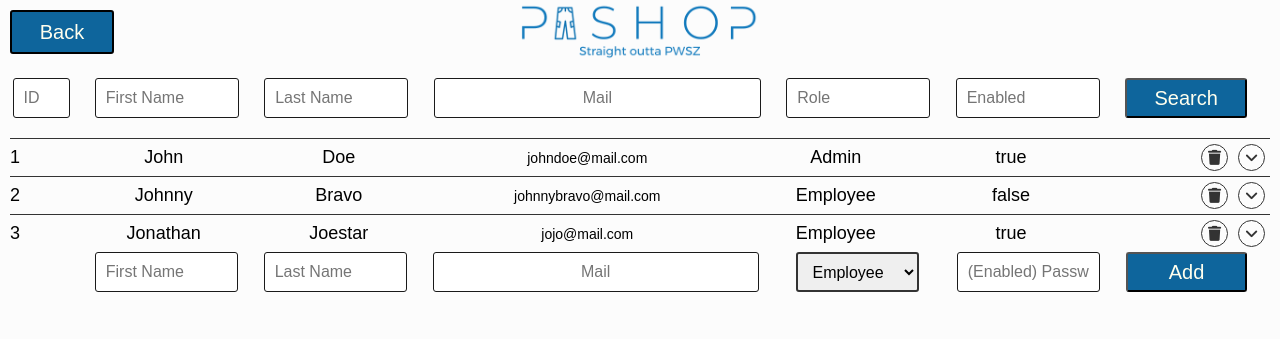
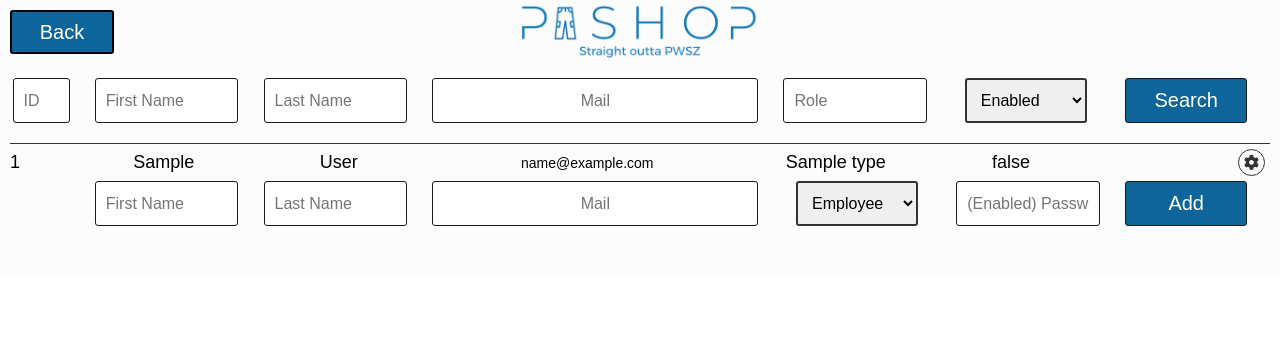
Before and after one commit to PawelDrozdowski/Website-PaShop, a PHP site: page /_users.php in a window 1280 px wide. Shown: the top 339 px of the page. Run offline with PHP 8.4, Linux system fonts and the light colour scheme; tables that the repository leaves empty or names only in its code hold one stand-in row (values such as "Sample post"); some libraries are stand-ins or nearby versions; some web fonts are replaced.

Commit message:
Added users management feature

```diff
--- a/Project/_users.php
+++ b/Project/_users.php
@@ -25,64 +25,166 @@
     <a href="_menu.php" class="button inputs-group-btn admin-backBtn">Back</a>
 
     <div class="contact" style="grid-column:1/-1">
+      <form action="_users.php" method="GET">
         <div class="inputs-group" style="width:calc(100% - 2rem)">
           <input type="number" class="admin-table-input" name="id" placeholder="ID" style="margin: 0 1%;">
           <input type="text" class="admin-table-input" name="fName" placeholder="First Name" style="margin: 0 1%;">
           <input type="text" class="admin-table-input" name="lName" placeholder="Last Name" style="margin: 0 1%;">
-        <input type="email" class="admin-table-input admin-table-usersX2" name="mail" placeholder="Mail"
+          <input type="text" class="admin-table-input admin-table-usersX2" name="mail" placeholder="Mail"
             style="margin: 0 1%;">
           <input type="text" class="admin-table-input" name="role" placeholder="Role" style="margin: 0 1%;">
-        <input type="text" class="admin-table-input" name="enabled" placeholder="Enabled" style="margin: 0 1%;">
-        <button class="inputs-group-btn" style="margin: 0 1%;font-size: 2rem; width:10%;">Search</button>
+          <select name="enabled" class="select admin-table-input" style="padding:0 1rem;font-size: 1.6rem;margin: 0 2%;">
+            <option value="">Enabled</option>
+            <option value="1">true</option>
+            <option value="0">false</option>
+          </select>
+          <!-- <input type="text" class="admin-table-input" name="enabled" placeholder="Enabled" style="margin: 0 1%;"> -->
+          <input type="submit" class="inputs-group-btn" value="Search" style="margin: 0 1%;font-size: 2rem; width:10%;">
         </div>
+      </form>
       <table class="admin-table">
-        <tr class="admin-table-row">
-          <td class="admin-table-users">1</td>
-          <td class="admin-table-users">John</td>
-          <td class="admin-table-users">Doe</td>
-          <td class="admin-table-usersX2">johndoe@mail.com</td>
-          <td class="admin-table-users">Admin</td>
-          <td class="admin-table-users">true</td>
-          <td class="admin-table-users"><a href="#"><i class="fa-solid fa-trash"></i></a><a href="#"><i
-                class="fa-solid fa-angle-down"></i></a></td>
-        </tr>
-        <tr class="admin-table-row">
-          <td class="admin-table-users">2</td>
-          <td class="admin-table-users">Johnny</td>
-          <td class="admin-table-users">Bravo</td>
-          <td class="admin-table-usersX2">johnnybravo@mail.com</td>
-          <td class="admin-table-users">Employee</td>
-          <td class="admin-table-users">false</td>
-          <td class="admin-table-users"><a href="#"><i class="fa-solid fa-trash"></i></a><a href="#"><i
-                class="fa-solid fa-angle-down"></i></a></td>
-        </tr>
-        <tr class="admin-table-row">
-          <td class="admin-table-users">3</td>
-          <td class="admin-table-users">Jonathan</td>
-          <td class="admin-table-users">Joestar</td>
-          <td class="admin-table-usersX2">jojo@mail.com</td>
-          <td class="admin-table-users">Employee</td>
-          <td class="admin-table-users">true</td>
-          <td class="admin-table-users"><a href="#"><i class="fa-solid fa-trash"></i></a><a href="#"><i
-                class="fa-solid fa-angle-down"></i></a></td>
-        </tr>
+      <?php
+        $columns = ['id','fName','lName','mail','role','enabled'];
+        $arr = [];
+        for($i = 0; $i<count($columns);$i++){
+          if(isset($_GET[$columns[$i]]) && $_GET[$columns[$i]] != ""){
+              array_push($arr, "%".$_GET[$columns[$i]]."%");
+          }
+          else{
+              array_push($arr,"%");
+          }
+        }
+
+        $server = "localhost";
+        $user = "root";
+        $password = "";
+        try {
+          //print_r($arr);
+          $conn = new PDO("mysql:host=$server;dbname=pashop",$user, $password);
+          $stmt = $conn->prepare('SELECT USERS.id, fname, lname, mail, enabled, role_id,
+            ROLE_TYPES.name AS role
+            FROM USERS
+            LEFT JOIN ROLE_TYPES ON USERS.role_id = ROLE_TYPES.id
+            HAVING USERS.id LIKE ?
+              AND fname LIKE ?
+              AND lname LIKE ?
+              AND mail LIKE ?
+              AND role LIKE ?
+              AND enabled LIKE ?');
+
+          $stmt->execute($arr);
+          while($row = $stmt->fetch()){
+            $enabled = $row['enabled'] == 1 ? 'true' : 'false';
+            $disableButton = $enabled == 'true' ? "<a href='#'><i class='fa-solid fa-trash'></i></a>" : "";
+
+            echo"
+              <tr class='admin-table-row'>
+                <td class='admin-table-users id'>".$row['id']."</td>
+                <td class='admin-table-users fname'>".$row['fname']."</td>
+                <td class='admin-table-users lname'>".$row['lname']."</td>
+                <td class='admin-table-usersX2 mail'>".$row['mail']."</td>
+                <td class='admin-table-users'>".$row['role']."</td>
+                <td class='admin-table-users enabled-displayed'>$enabled</td>
+                <td class='admin-table-users role'style='display:none'>".$row['role_id']."</td>
+                <td class='admin-table-users enabled'style='display:none'>".$row['enabled']."</td>
+                <td class='admin-table-users'>
+                  $disableButton
+                  <a href='#'><i class='fa-solid fa-gear'></i></a>
+                </td>
+              </tr>";
+          }
+        } catch(PDOException $e) {
+          echo "Connection error: " . $e->getMessage();
+        }
+
+        ?>
       </table>
+
+
+
+      <form action="components/_add-user.php" method="POST">
         <div class="inputs-group" style="width:calc(100% - 2rem); position: sticky; bottom: 1rem;">
           <input type="number" class="admin-table-input" name="id" placeholder="ID"
             style="margin: 0 1%; visibility: hidden;">
-        <input type="text" class="admin-table-input" name="add_fName" placeholder="First Name" style="margin: 0 1%;">
-        <input type="text" class="admin-table-input" name="add_lName" placeholder="Last Name" style="margin: 0 1%;">
+          <input type="text" class="admin-table-input" name="add_fName" placeholder="First Name" style="margin: 0 1%;" required>
+          <input type="text" class="admin-table-input" name="add_lName" placeholder="Last Name" style="margin: 0 1%;" required>
           <input type="email" class="admin-table-input admin-table-usersX2" name="add_mail" placeholder="Mail"
-          style="margin: 0 1%;">
-        <select class="select admin-table-input" style="padding:0 1rem;font-size: 1.6rem;margin: 0 2%;">
-          <option value="Option 1">Employee</option>
-          <option value="Option 2">Admin</option>
+            style="margin: 0 1%;" required>
+          <select class="select admin-table-input" name="add_role" style="padding:0 1rem;font-size: 1.6rem;margin: 0 2%;" required>
+            <option value="1">Employee</option>
+            <option value="2">Admin</option>
           </select>
-        <input type="text" class="admin-table-input" name="add_password" placeholder="(Enabled) Password" style="margin: 0 1%;">
-        <button class="inputs-group-btn" style="margin: 0 1%;font-size: 2rem; width:10%;">Add</button>
+          <input type="password" class="admin-table-input" name="add_password" placeholder="(Enabled) Password" style="margin: 0 1%;" required>
+          <input type="submit" class="inputs-group-btn" value="Add" style="margin: 0 1%;font-size: 2rem; width:10%;">
         </div>
+      </form>
+
+      <form id="modify-form" action="components/_modify-user.php" method="POST" style="display:none">
+        <div class="inputs-group" style="width:100%; height:6%; padding: 6% 0; position: fixed; bottom: 0; background-color:white; border-top: 0.5rem dashed black">
+          <a href='#'style="width:1rem; height:1rem; position: absolute; top: 0; right:50%;font-size:4rem">
+            <i class='fa-solid fa-angle-down'></i>
+          </a>
+          <input id="modify-id" type="number" class="admin-table-input" name="id" placeholder="ID"
+            style="margin: 0 1%; visibility: hidden;">
+          <input id="modify-fname" type="text" class="admin-table-input" name="modify_fName" placeholder="First Name" style="margin: 0 1%;" required>
+          <input id="modify-lname" type="text" class="admin-table-input" name="modify_lName" placeholder="Last Name" style="margin: 0 1%;" required>
+          <input id="modify-mail" type="email" class="admin-table-input admin-table-usersX2" name="modify_mail" placeholder="Mail"
+            style="margin: 0 1%;" required>
+          <select id="modify-role" class="select admin-table-input" name="modify_role" style="padding:0 1rem;font-size: 1.6rem;margin: 0 2%;" required>
+            <option value="1">Employee</option>
+            <option value="2">Admin</option>
+          </select>
+          <input id="modify-enabled" type="number" class="admin-table-input" name="modify_enabled" placeholder="(Enabled 1/0)" style="margin: 0 1%;" required>
+          <input type="submit" class="inputs-group-btn" value="Modify" style="margin: 0 1%;font-size: 2rem; width:10%;">
+        </div>
+      </form>
+
     </div>
 
+
+
+  <script src="js/jquery-3.2.1.min.js"></script>
+  <script type="text/javascript">
+    function disableUser(id){
+      $.ajax({
+          url : 'components/_save-users.php',
+          type : 'post',
+          cache : 'false',
+          data : {id : id, enabled : 0},
+          error : function(XMLHttpRequest, textStatus, errorThrown){
+            alert ("Error Occured");
+          }
+        });
+    }
+    $(document).ready(function(){
+      //delete user trigger
+      $(".fa-trash").on('click',function() {
+        var container = $(this).parent().parent().parent();
+        var id = $(container).find(".id").text();
+        disableUser(id);
+        $(container).find(".enabled-displayed").text("false");
+        $(this).parent().remove();
+      });
+
+      //hide modify-form trigger
+      $(".fa-angle-down").on('click',function() {
+        $('#modify-form').css("display", "none");
+      });
+
+      //show modify-form trigger
+      $(".fa-gear").on('click',function() {
+        var container = $(this).parent().parent().parent();
+        let form = $('#modify-form');
+        let dataNames = ["id","fname","lname","mail","role","enabled"];
+        for(let i =0; i<dataNames.length; i++){
+          $(form).find("#modify-"+dataNames[i]).val
+            ($(container).find("." + dataNames[i]).text());
+        }
+
+        $(form).css("display", "block");
+      });
+    });
+  </script>
 </body>
 
 </html>
```
Also changed, not shown: Project/components/_add-user.php (added, +22 -0 lines), Project/components/_modify-user.php (added, +31 -0 lines), Project/components/_save-users.php (added, +23 -0 lines). Lines whose indentation alone changed are shown as unchanged.
